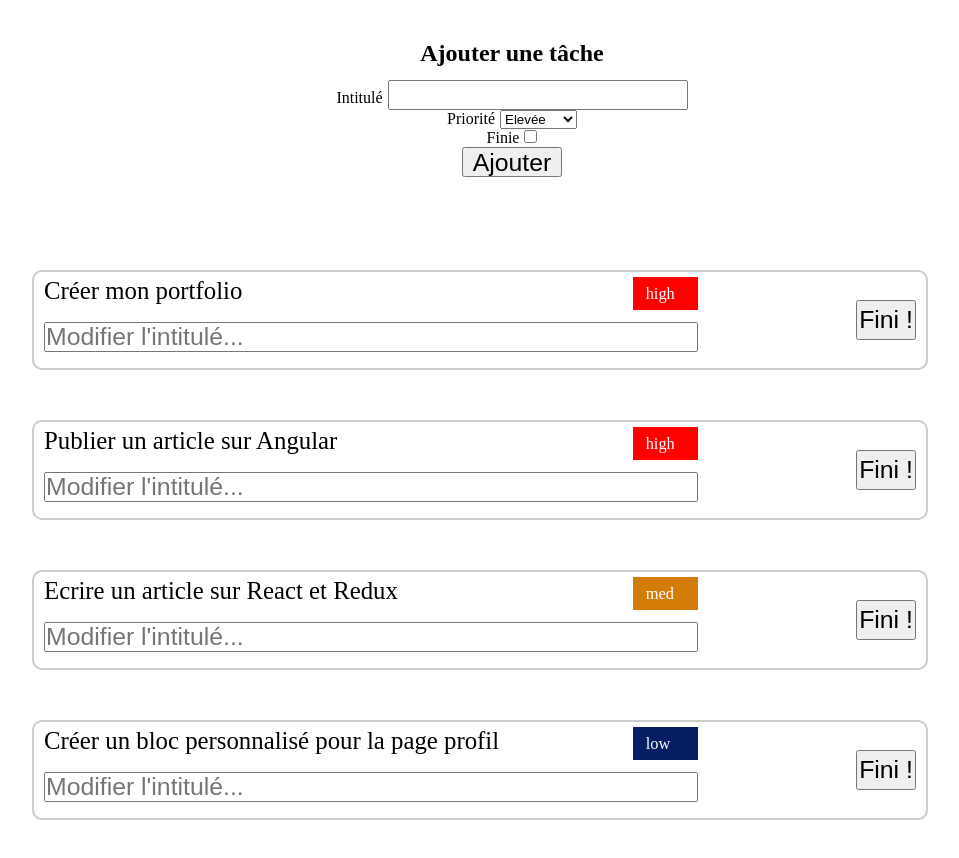
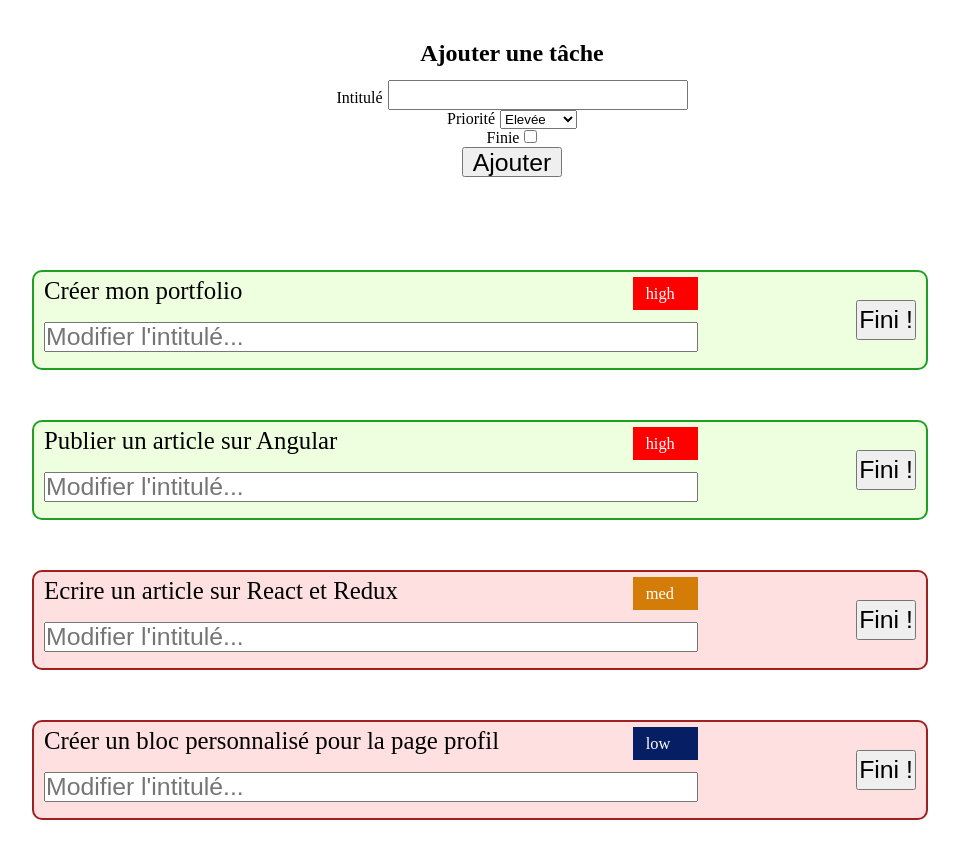
Before and after one commit to ThibaudFournes77/react-to-do-list, a React (Create React App) app: page / in a window 1280 px wide. Shown: the top 858 px of the page, without its empty margins (160-1119 px from the left). Built offline with nearby package versions, Linux system fonts and the light colour scheme.

Commit message:
Conditionner le rendu d'un élément - couleur d'une tâche

```diff
--- a/src/components/Task.js
+++ b/src/components/Task.js
@@ -2,13 +2,15 @@ import React, { useState } from 'react';
 
 function Task(props) {
   const [isDone, setIsDone] = useState(props.isDone);
+
+  const classIsDone = isDone ? 'task-done' : 'task-to-do';
 
   const handleClick = () => {
     setIsDone(true);
   }
 
   return (
-    <li className="task">
+    <li className={`task ${classIsDone}`}>
       <div className="task__content">
         <p className="task__label">{props.libelle}</p>
         <p className={`task__priority task__priority-${props.priority}`}>{props.priority}</p>
```
